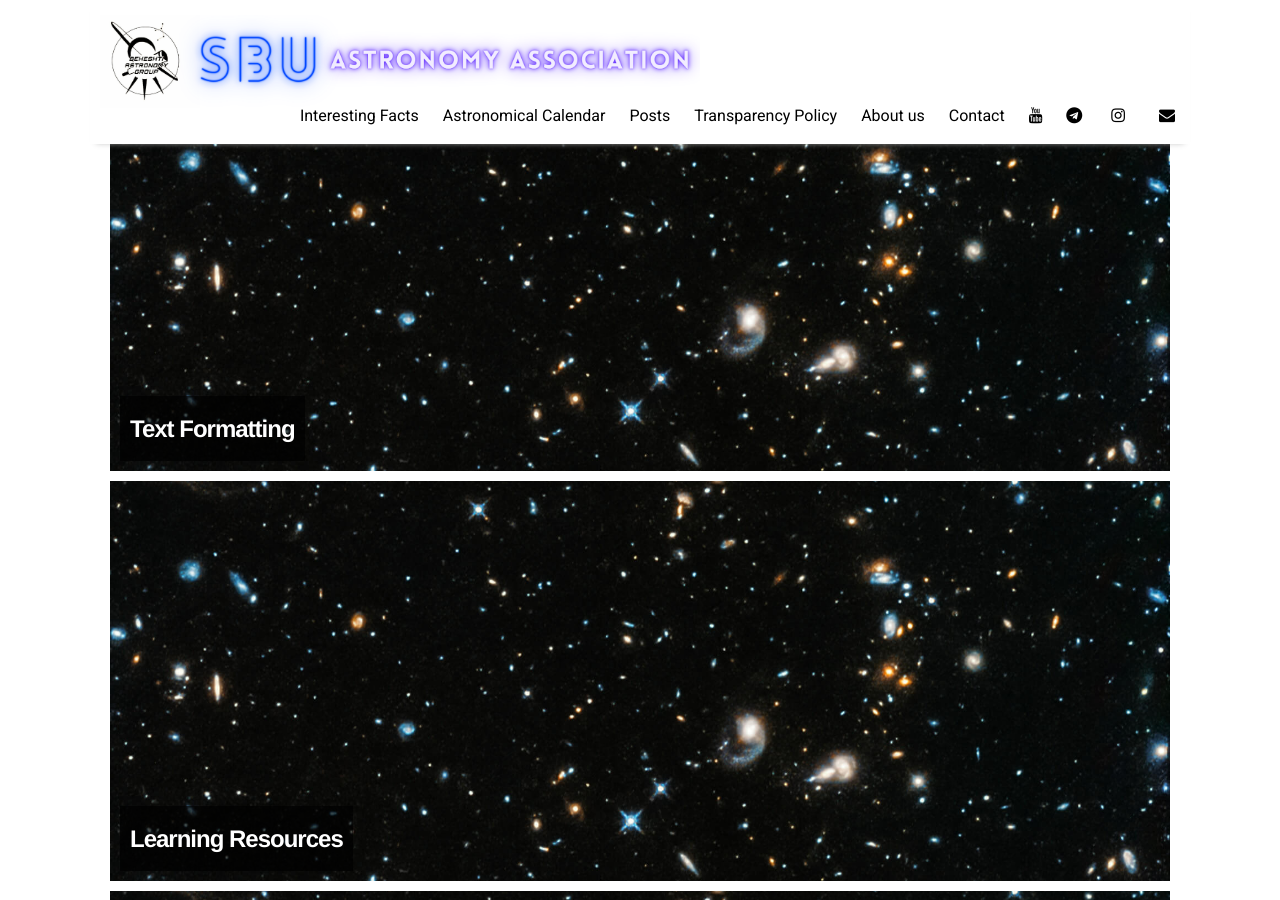
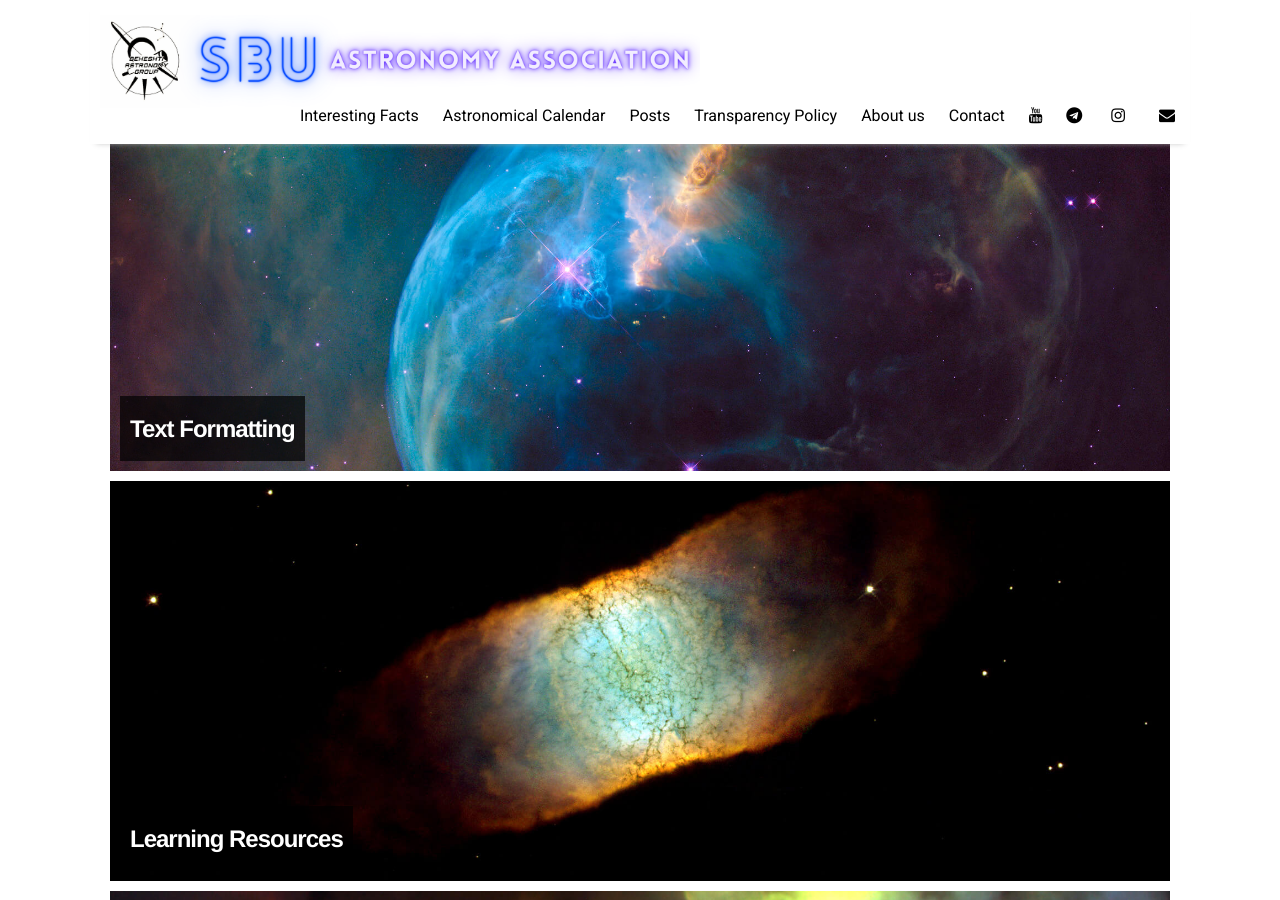
Before and after one commit to Jbarium/site, a Jekyll site: the page built from index.html, in a window 1280 px wide and 900 px high. Built offline with Jekyll 4.4.1, drawn with Linux system fonts in a browser that asks for light colours; nearby versions of some CDN libraries; the list of posts is cut into pages by our own code.

Commit message:
bug resolved

```diff
--- a/_includes/featured-post.html
+++ b/_includes/featured-post.html
@@ -1,6 +1,6 @@
 <article>
   <a href="{{ site.github.url }}{{ post.url }}">
-    <div class="featured-post" {% if post.image %}style="background-image:url({{ site.github.url }}/assets/img/Galaxy.jpg)"{% endif %}>
+    <div class="featured-post" {% if post.image %}style="background-image:url({{ site.github.url }}/assets/img/{{ post.image }})"{% endif %}>
       <h2><span>{{ post.title }}</span></h2>
     </div>
   </a>
```
